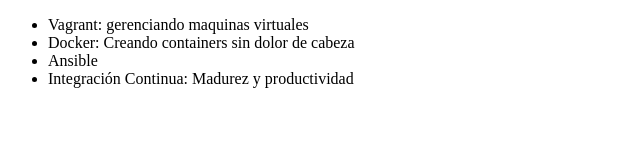
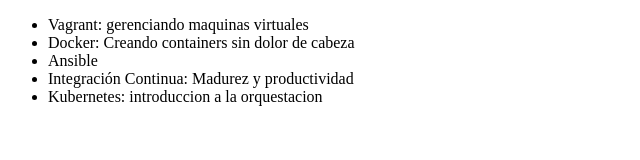
Before and after one commit to CBravo8/alura-git, a plain HTML site: page carlos/index.html in a window 1280 px wide. Shown: the whole page, without its empty margins (0-640 px from the left). Drawn offline with Linux system fonts and the light colour scheme.

Commit message:
modificando kubernetes

```diff
--- a/carlos/index.html
+++ b/carlos/index.html
@@ -10,6 +10,7 @@
          <li> Docker: Creando containers sin dolor de cabeza </li>
          <li> Ansible </li>
          <li> Integración Continua: Madurez y productividad </li>
+         <li> Kubernetes: introduccion a la orquestacion</li>
      </ul>
 </body>
 </html>
```
